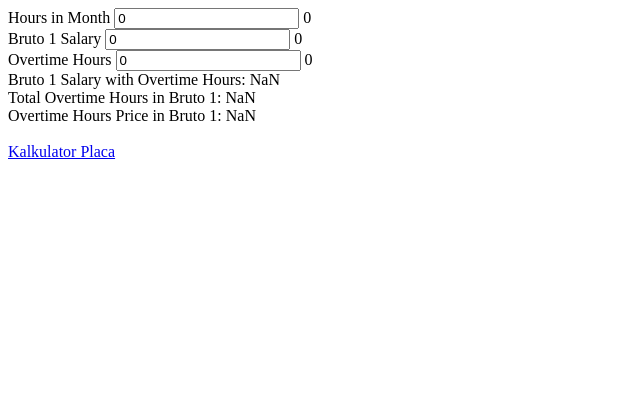
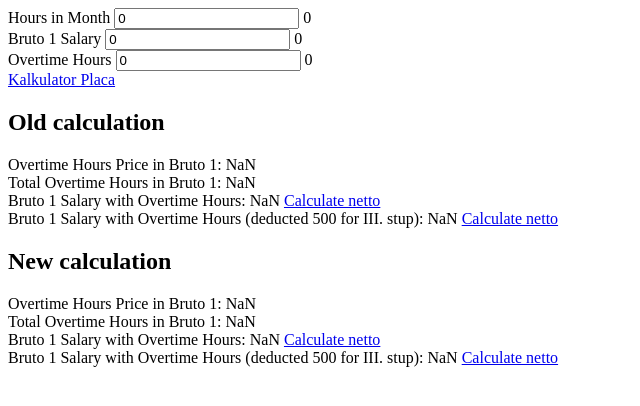
Before and after one commit to dbajramo/OvertimeCalculator, a plain HTML site: page index.html in a window 1280 px wide. Shown: the whole page, without its empty margins (0-640 px from the left). Drawn offline with nearby package versions, Linux system fonts and the light colour scheme.

Commit message:
Updated logic for new overtime calculation + added dynamic links to moj-posao.net

```diff
--- /dev/null
+++ b/importantLogic.js
@@ -0,0 +1 @@
+//you're wasting your time here :P
--- a/index.html
+++ b/index.html
@@ -2,7 +2,9 @@
 <html>
 <head>
   <title>Overtime calculator</title>
-  <script src="./vue.min.js"></script>
+  <script src="https://cdn.jsdelivr.net/npm/vue/dist/vue.js"></script>
+
+  <script src="./importantLogic.js"></script>
 </head>
 <body>
   <div id="app">
@@ -18,14 +20,27 @@
     <input v-model="overtimeHours" type="number" id="overtimeHours">
     {{ overtimeHours }}
     <br>
-    Bruto 1 Salary with Overtime Hours: {{ newBruto1Salary }}
+    <a href="https://www.moj-posao.net/Kalkulator-Placa/" target="_blank">Kalkulator Placa</a>
+    <h2>Old calculation</h2>
+    Overtime Hours Price in Bruto 1: {{ pricePerHour }}
     <br>
     Total Overtime Hours in Bruto 1: {{ totalOvertimePrice }}
     <br>
-    Overtime Hours Price in Bruto 1: {{ pricePerHour }}
+    Bruto 1 Salary with Overtime Hours: {{ newBruto1Salary }}
+    <a :href="`https://www.moj-posao.net/Kalkulator-Placa/?salary=${newBruto1Salary}&location=162&children=&supporting=&disabilityCoeff=0&type=g2n`" target="_blank">Calculate netto</a>
     <br>
+    Bruto 1 Salary with Overtime Hours (deducted 500 for III. stup): {{ newBruto1SalaryWithTreciStup }}
+    <a :href="`https://www.moj-posao.net/Kalkulator-Placa/?salary=${newBruto1SalaryWithTreciStup}&location=162&children=&supporting=&disabilityCoeff=0&type=g2n`" target="_blank">Calculate netto</a>
+    <h2>New calculation</h2>
+    Overtime Hours Price in Bruto 1: {{ pricePerHourNew }}
     <br>
-    <a href="https://www.moj-posao.net/Kalkulator-Placa/" target="_blank">Kalkulator Placa</a>
+    Total Overtime Hours in Bruto 1: {{ totalOvertimePriceNew }}
+    <br>
+    Bruto 1 Salary with Overtime Hours: {{ newBruto1SalaryNew }}
+    <a :href="`https://www.moj-posao.net/Kalkulator-Placa/?salary=${newBruto1SalaryNew}&location=162&children=&supporting=&disabilityCoeff=0&type=g2n`" target="_blank">Calculate netto</a>
+    <br>
+    Bruto 1 Salary with Overtime Hours (deducted 500 for III. stup): {{ newBruto1SalaryNewWithTreciStup }}
+    <a :href="`https://www.moj-posao.net/Kalkulator-Placa/?salary=${newBruto1SalaryNewWithTreciStup}&location=162&children=&supporting=&disabilityCoeff=0&type=g2n`" target="_blank">Calculate netto</a>
   </div>
 
   <script>
@@ -38,13 +53,34 @@
       },
       computed: {
         totalOvertimePrice: function () {
-            return parseFloat(this.pricePerHour) * parseFloat(this.overtimeHours);
+            return this.decimalPoints(this.pricePerHour * parseFloat(this.overtimeHours));
         },
         pricePerHour: function () {
-            return parseFloat(this.bruto1Salary) / parseFloat(this.hoursMonth);
+            return this.decimalPoints(parseFloat(this.bruto1Salary) / parseFloat(this.hoursMonth));
         },
         newBruto1Salary: function () {
-            return parseFloat(this.totalOvertimePrice) + parseFloat(this.bruto1Salary);
+            return this.decimalPoints(parseFloat(this.totalOvertimePrice) + parseFloat(this.bruto1Salary));
+        },
+        newBruto1SalaryWithTreciStup: function () {
+            return this.decimalPoints(parseFloat(this.totalOvertimePrice) + parseFloat(this.bruto1Salary) - 500);
+        },
+
+        totalOvertimePriceNew: function () {
+            return this.decimalPoints(parseFloat(this.pricePerHourNew) * parseFloat(this.overtimeHours));
+        },
+        pricePerHourNew: function () {
+            return this.decimalPoints(parseFloat(this.bruto1Salary) / parseFloat(this.hoursMonth) * 1.1);
+        },
+        newBruto1SalaryNew: function () {
+            return this.decimalPoints(parseFloat(this.totalOvertimePriceNew) + parseFloat(this.bruto1Salary));
+        },
+        newBruto1SalaryNewWithTreciStup: function () {
+            return this.decimalPoints(parseFloat(this.totalOvertimePriceNew) + parseFloat(this.bruto1Salary) - 500);
+        }
+      },
+      methods: {
+        decimalPoints(input) {
+          return input.toFixed(2);
         }
       }
     })
```
